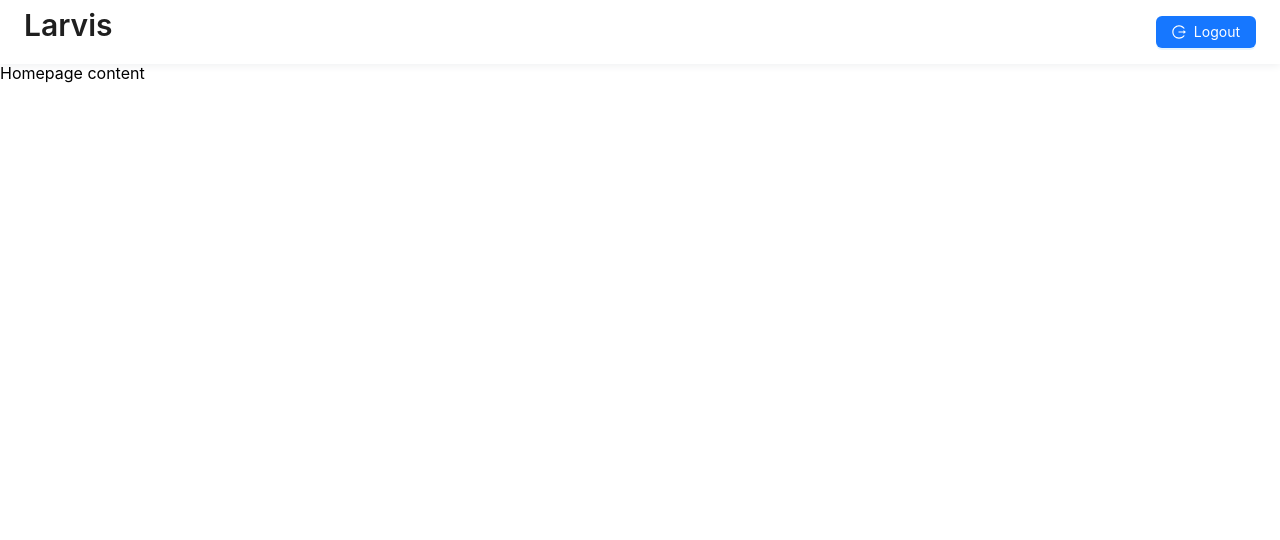
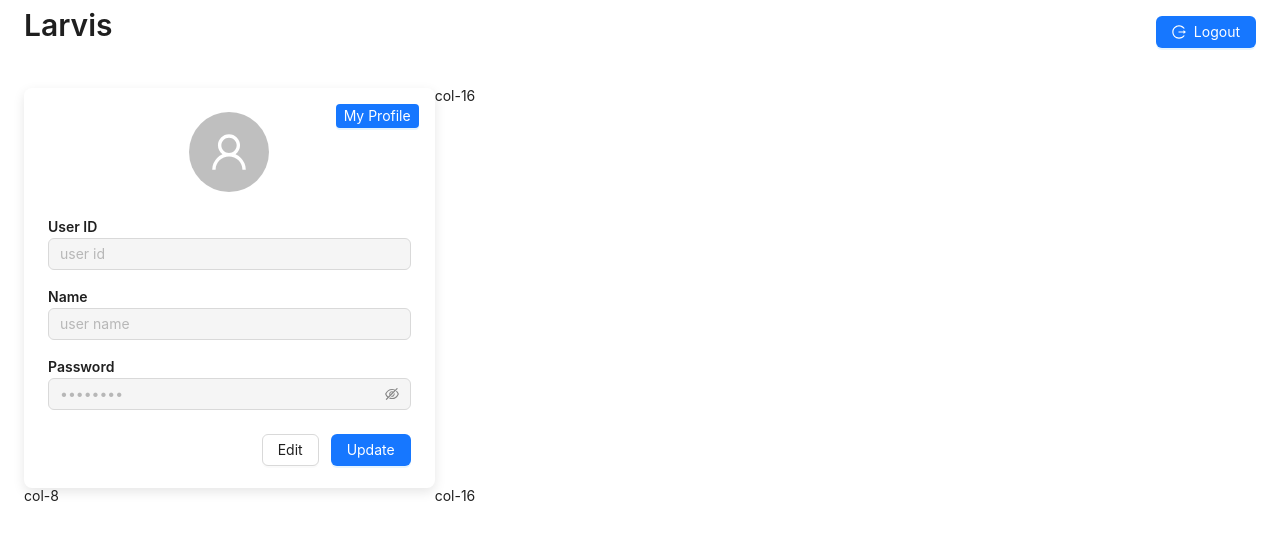
Before and after one commit to huytruong1998/larvis-project, a React (Vite) app in the folder larvis-ui/: page / in a window 1280 px wide. Shown: the top 540 px of the page. Built offline with nearby package versions, Linux system fonts and the light colour scheme; sample sign-in values are in the browser's storage.

Commit message:
feat: make user profile card

```diff
--- a/larvis-ui/src/api/hooks/auth.ts
+++ b/larvis-ui/src/api/hooks/auth.ts
@@ -7,22 +7,32 @@ interface LoginPayload {
   password: string;
 }
 
+interface LoginResponse {
+  userId: string;
+  token: string;
+}
+
 import { useMutation } from '@tanstack/react-query';
 import { AxiosError } from 'axios';
 
-export const loginUser = async (payload: LoginPayload): Promise<string> => {
+export const loginUser = async (payload: LoginPayload): Promise<LoginResponse> => {
   const res = await larvisServiceClient.post('/token', payload);
-  return res.data.access;
+
+  return {
+    token: res.data.access,
+    userId: payload.user_id,
+  };
 };
 
 export const useLoginUser = () => {
-  const { login: storeToken } = useAuthContext();
+  const { login: storeToken, setUserId } = useAuthContext();
 
   return useMutation({
     mutationFn: (payload: LoginPayload) => loginUser(payload),
-    onSuccess: (token) => {
-      storeToken(token);
-      message.success('Successfully logged in');
+    onSuccess: (data) => {
+      storeToken(data.token);
+      setUserId(data.userId);
+      message.success('Successfully logged in!');
     },
     onError: (error: AxiosError) => {
       const status = error.response?.status;
--- a/larvis-ui/src/components/NavBar/NavBar.css
+++ b/larvis-ui/src/components/NavBar/NavBar.css
@@ -4,5 +4,7 @@
   align-items: center;
   background: #fff;
   padding: 0 24px;
+
   box-shadow: 0 2px 8px #f0f1f2;
+  padding: '0 24px';
 }
--- a/larvis-ui/src/components/NavBar/NavBar.tsx
+++ b/larvis-ui/src/components/NavBar/NavBar.tsx
@@ -1,5 +1,5 @@
 import { useAuthContext } from '@/contexts/authContext';
-import { Button, Layout } from 'antd';
+import { Button } from 'antd';
 import { Header } from 'antd/es/layout/layout';
 import { LogoutOutlined } from '@ant-design/icons';
 import Title from 'antd/es/typography/Title';
@@ -8,7 +8,6 @@ import './NavBar.css';
 export const NavBar = () => {
   const { logout } = useAuthContext();
   return (
-    <Layout>
     <Header className="navbar-header">
       <Title level={2}>Larvis</Title>
 
@@ -16,6 +15,5 @@ export const NavBar = () => {
         Logout
       </Button>
     </Header>
-    </Layout>
   );
 };
--- /dev/null
+++ b/larvis-ui/src/components/ProfileCard/ProfileCard.tsx
@@ -0,0 +1,67 @@
+import { Card, Avatar, Typography, Input, Button } from 'antd';
+import { UserOutlined } from '@ant-design/icons';
+import { useAuthContext } from '@/contexts/authContext';
+
+const { Text } = Typography;
+
+export const ProfileCard = () => {
+  //   const { userId } = useAuthContext;
+  return (
+    <Card
+      style={{
+        height: 400,
+        minWidth: 200,
+        margin: 'auto',
+        boxShadow: '0 4px 12px rgba(0,0,0,0.1)',
+      }}
+      bordered={false}
+    >
+      <Button
+        type="primary"
+        size="small"
+        style={{
+          position: 'absolute',
+          top: 16,
+          right: 16,
+          zIndex: 1,
+        }}
+      >
+        My Profile
+      </Button>
+      {/* Profile Picture */}
+      <div style={{ textAlign: 'center', marginBottom: 24 }}>
+        <Avatar size={80} icon={<UserOutlined />} />
+      </div>
+
+      {/* Form-style Display */}
+      <div style={{ display: 'flex', flexDirection: 'column', gap: 16 }}>
+        <div>
+          <Text strong>User ID</Text>
+          <Input value={'user id'} disabled />
+        </div>
+
+        <div>
+          <Text strong>Name</Text>
+          <Input value={'user name'} disabled />
+        </div>
+
+        <div>
+          <Text strong>Password</Text>
+          <Input.Password value={'password'} disabled />
+        </div>
+      </div>
+
+      <div
+        style={{
+          display: 'flex',
+          justifyContent: 'flex-end', // or 'center' if you prefer
+          gap: 12,
+          marginTop: 24,
+        }}
+      >
+        <Button type="default">Edit</Button>
+        <Button type="primary">Update</Button>
+      </div>
+    </Card>
+  );
+};
--- a/larvis-ui/src/contexts/authContext.tsx
+++ b/larvis-ui/src/contexts/authContext.tsx
@@ -5,14 +5,17 @@ const AuthContext = createContext<AuthContextType | undefined>(undefined);
 type AuthContextType = {
   accessToken: string | null;
   setAccessToken: (token: string | null) => void;
+  setUserId: (userId: string) => void;
   login: (token: string) => void;
   logout: () => void;
+  userId: string | null;
   isAuthenticated: boolean;
 };
 
 // avoid unwanted rerender?
 export const AuthContextProvider = ({ children }: { children: ReactNode }) => {
   const [accessToken, setAccessToken] = useState<string | null>(null);
+  const [userId, setuserId] = useState<string | null>(null);
 
   useEffect(() => {
     const token = sessionStorage.getItem('token');
@@ -29,14 +32,21 @@ export const AuthContextProvider = ({ children }: { children: ReactNode }) => {
   const logout = () => {
     sessionStorage.removeItem('token');
     setAccessToken(null);
+    setuserId(null);
+  };
+
+  const setUserId = (userId: string) => {
+    setuserId(userId);
   };
 
   const value = useMemo(
     () => ({
       accessToken,
       setAccessToken,
+      setUserId,
       login,
       logout,
+      userId,
       isAuthenticated: !!accessToken,
     }),
     [accessToken],
--- a/larvis-ui/src/pages/HomePage/HomePage.tsx
+++ b/larvis-ui/src/pages/HomePage/HomePage.tsx
@@ -1,11 +1,27 @@
 import React from 'react';
 import { NavBar } from '@/components/NavBar/NavBar';
+import { Col, Layout, Row } from 'antd';
+import { Content } from 'antd/es/layout/layout';
+import { ProfileCard } from '@/components/ProfileCard/ProfileCard';
 
 export const HomePage: React.FC = () => {
   return (
-    <div>
+    <Layout>
       <NavBar />
-      <div>Homepage content</div>
-    </div>
+      <Content style={{ padding: '24px', minHeight: '100vh', background: '#fff' }}>
+        <>
+          <Row>
+            <Col span={8}>
+              <ProfileCard />
+            </Col>
+            <Col span={16}>col-16</Col>
+          </Row>
+          <Row>
+            <Col span={8}>col-8</Col>
+            <Col span={16}>col-16</Col>
+          </Row>
+        </>
+      </Content>
+    </Layout>
   );
 };
--- /dev/null
+++ b/larvis-ui/src/pages/HomePage/Homepage.module.css
@@ -0,0 +1,5 @@
+.homeContainers {
+  padding: '24px';
+  min-height: '100vh';
+  background: '#fff';
+}
```
Also changed, not shown: larvis-ui/src/api/hooks/user.ts (added, +7 -0 lines). Lines whose indentation alone changed are shown as unchanged.
